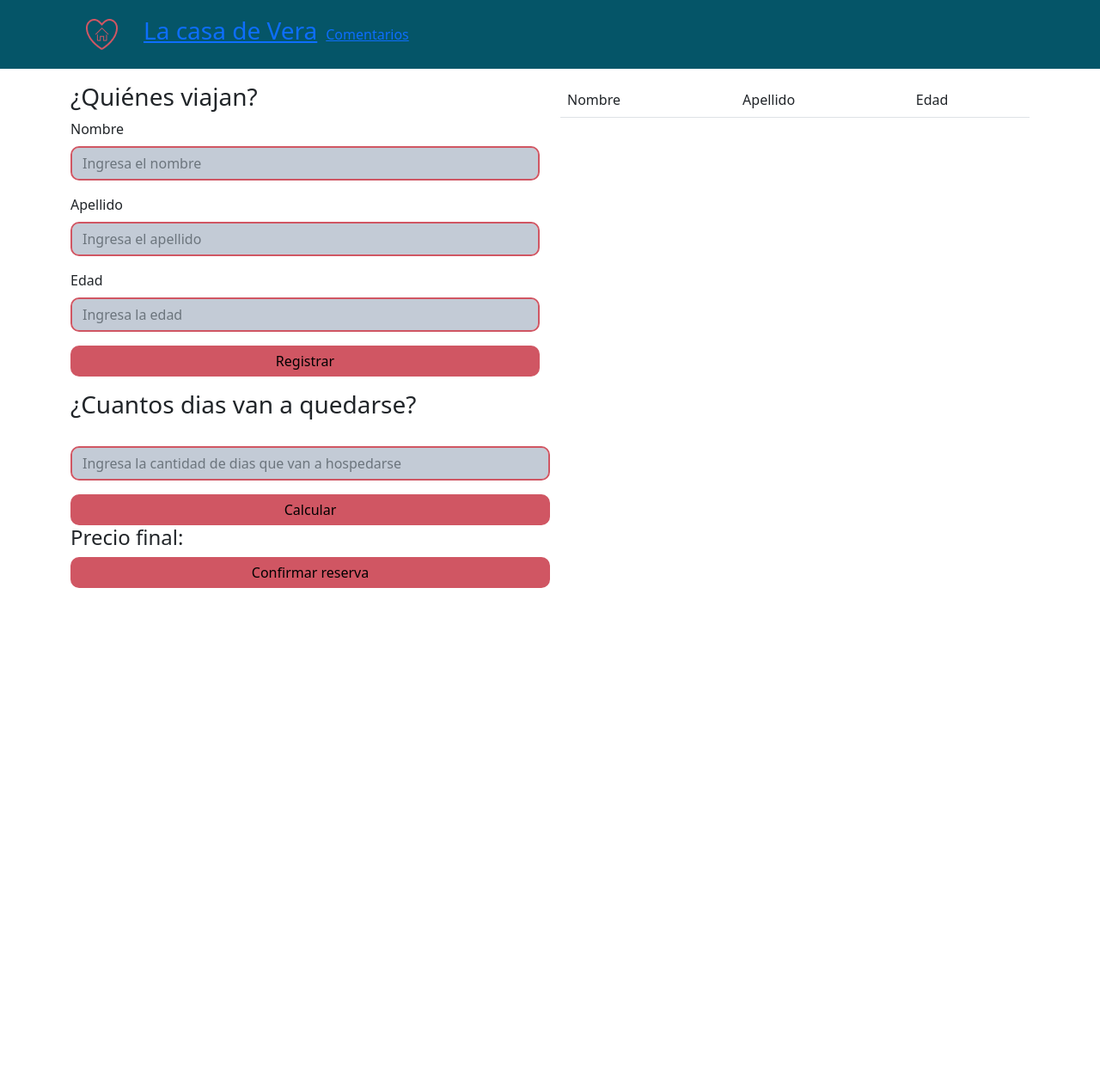
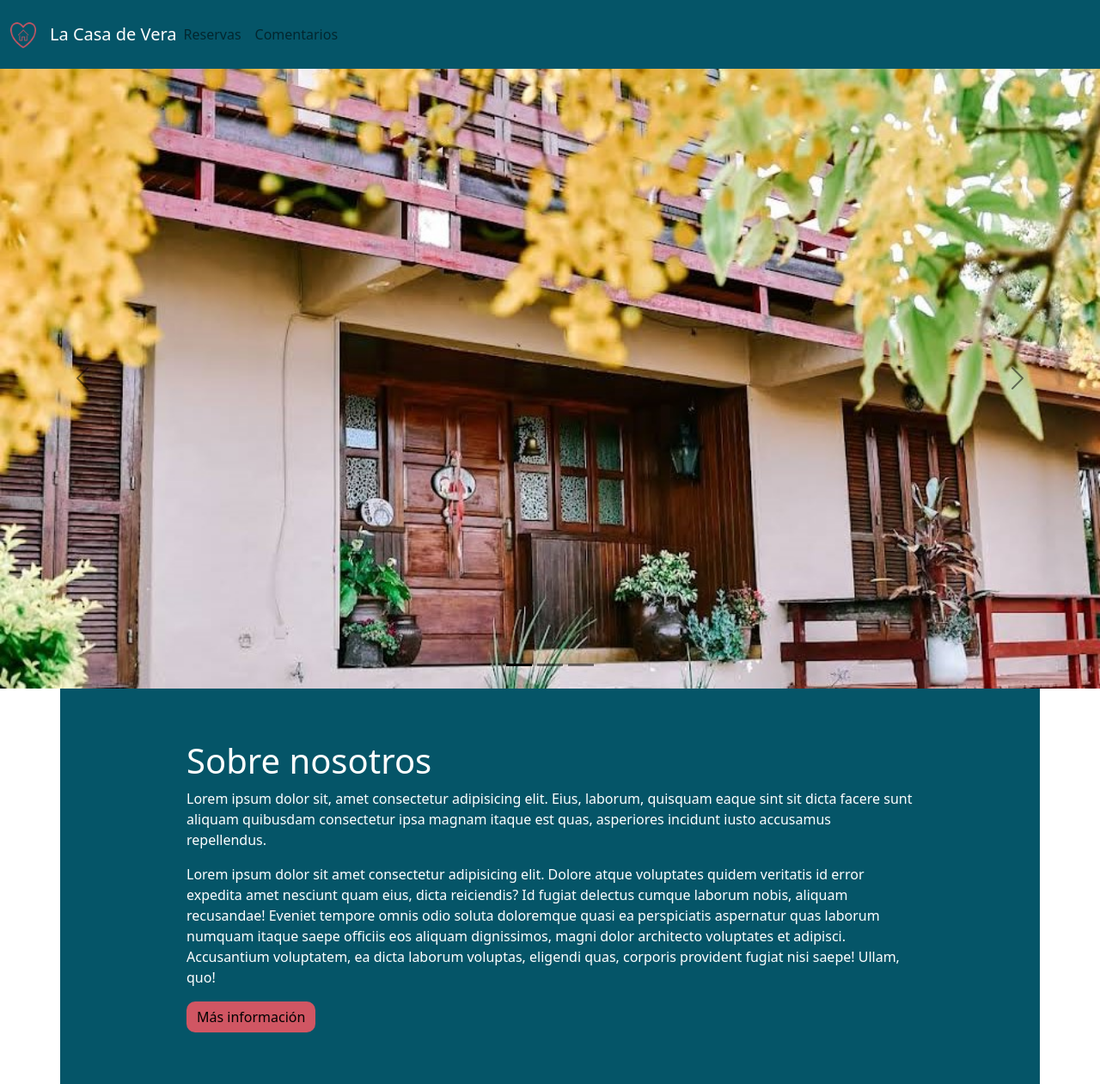
Before and after one commit to viczabaleta/ZabaletaFetch, a plain HTML site: page index.html in a window 1280 px wide. Shown: the whole page at 86% size. Before the commit the page ends 800 px from the top, so only its background shows below. Drawn offline with nearby package versions, Linux system fonts and the light colour scheme; some packages are replaced by stand-ins of ours; no server answers; a script that the page names is missing.

Commit message:
EntregaFinal

```diff
--- a/css/styles.css
+++ b/css/styles.css
@@ -1,10 +1,25 @@
-.header {
-    background-color: #055568;
-    display: flex;
-    align-items: center;
-    justify-content: baseline;
+.navbar {
+
     height: 80px;
     color:white
+}
+
+.bg-light {
+    color: #055568;
+}
+
+.header, .container {
+    width: 100vw;
+}
+
+.header_section {
+    text-decoration: none;
+    color: white;
+}
+
+.selected {
+    color:#D05663;
+    font-weight: bold;
 }
 
 .logo {
@@ -12,9 +27,16 @@
 
 }
 
-.header h3 {
-    padding-left: 30px;
-    padding-right: 10px;
+.header_titulo {
+    text-decoration: none;
+    color: #fff;
+}
+
+
+.info {
+    color: #fff;
+    background-color: #055568;
+    padding: 60px;
 }
 
 .btn-light {
--- a/index.html
+++ b/index.html
@@ -9,100 +9,100 @@
     <link rel="stylesheet" href="https://cdn.jsdelivr.net/npm/bootstrap@5.2.0-beta1/dist/css/bootstrap.min.css">
     <link rel="stylesheet" href="css/styles.css">
     <link rel="shortcut icon" href="images/logo.png" type="image/x-icon">
-    <title>La casa de Vera - Reservas</title>
+    <title>La casa de Vera</title>
 </head>
 
 <body>
-
-    <header class="header">
-        <img src="images/logo.png" alt="logo" class="logo">
-        <h3><a href="index.html">La casa de Vera</a></h3>
-        <a href="comentarios.html">Comentarios</a>
+    <header>
+        <nav class="navbar navbar-expand-lg" style="background-color: #055568;">
+            <div class="container-fluid">
+              <a class="navbar-brand" href="index.html">
+                <img src="images/logo.png" alt="" width="30" height="30" class="d-inline-block align-text-top"><a class="nav-link active fs-5" aria-current="page" href="index.html">La Casa de Vera</a>
+                </a>
+              <button class="navbar-toggler" type="button" data-bs-toggle="collapse" data-bs-target="#navbarSupportedContent" aria-controls="navbarSupportedContent" aria-expanded="false" aria-label="Toggle navigation">
+                <span class="navbar-toggler-icon"></span>
+              </button>
+              <div class="collapse navbar-collapse" id="navbarSupportedContent">
+                <ul class="navbar-nav me-auto mb-2 mb-lg-0">
+                    <li class="nav-item">
+                        <a class="nav-link" href="reservas.html">Reservas</a>
+                      </li>
+                  <li class="nav-item">
+                    <a class="nav-link" href="comentarios.html">Comentarios</a>
+                  </li>
+                </ul>
+              </div>
+            </div>
+          </nav>
     </header>
 
-    <div class="container mt-3">
-        <div class="row">
-            <div class="col-md-6">
-                <h3>¿Quiénes viajan?</h3>
-                <form id="formularioPersonas">
-                    <div class="mb-3">
-                        <label class="form-label">Nombre</label>
-                        <input id="nombre" class="form-control" type="text" placeholder="Ingresa el nombre">
-                    </div>
-                    <div class="mb-3">
-                        <label class="form-label">Apellido</label>
-                        <input id="apellido" class="form-control" type="text" placeholder="Ingresa el apellido">
-                    </div>
 
-                    <div class="mb-3">
-                        <label class="form-label">Edad</label>
-                        <input id="edad" class="form-control" type="text" placeholder="Ingresa la edad">
-                    </div>
-                    <div class="d-grid gap-2">
-                        <button type="submit" class="btn btn-light">Registrar</button>
-                    </div>
-                    <div class="error1">
-                        <h4>Tienes que completar todos los campos</h4>
-                    </div>
-                </form>
+    <main>
+        <div id="carouselExampleIndicators" class="carousel carousel-dark slide" data-bs-ride="true">
+            <div class="carousel-indicators">
+                <button type="button" data-bs-target="#carouselExampleIndicators" data-bs-slide-to="0" class="active"
+                    aria-current="true" aria-label="Slide 1"></button>
+                <button type="button" data-bs-target="#carouselExampleIndicators" data-bs-slide-to="1"
+                    aria-label="Slide 2"></button>
+                <button type="button" data-bs-target="#carouselExampleIndicators" data-bs-slide-to="2"
+                    aria-label="Slide 3"></button>
+            </div>
+            <div class="carousel-inner">
+                <div class="carousel-item active">
+                    <img src="images/casa01.jpg" class="d-block w-100" alt="...">
+                </div>
+                <div class="carousel-item">
+                    <img src="images/casa02.jpg" class="d-block w-100" alt="...">
+                </div>
+                <div class="carousel-item">
+                    <img src="images/casa03.jpg" class="d-block w-100" alt="...">
+                </div>
+            </div>
+            <button class="carousel-control-prev" type="button" data-bs-target="#carouselExampleIndicators"
+                data-bs-slide="prev">
+                <span class="carousel-control-prev-icon" aria-hidden="true"></span>
+                <span class="visually-hidden">Previous</span>
+            </button>
+            <button class="carousel-control-next" type="button" data-bs-target="#carouselExampleIndicators"
+                data-bs-slide="next">
+                <span class="carousel-control-next-icon" aria-hidden="true"></span>
+                <span class="visually-hidden">Next</span>
+            </button>
+        </div>
+
+        <div class="container text-left info">
+            <div class="row">
+                <div class="col"></div>
+                <div class="col-10">
+                    <h1>Sobre nosotros</h1>
+                </div>
+                <div class="col"></div>
+            </div>
+            <div class="row">
+                <div class="col"></div>
+                <div class="col-10">
+                    <p>Lorem ipsum dolor sit, amet consectetur adipisicing elit. Eius, laborum, quisquam eaque sint sit
+                        dicta facere sunt aliquam quibusdam consectetur ipsa magnam itaque est quas, asperiores incidunt
+                        iusto accusamus repellendus.</p>
+                    <p>Lorem ipsum dolor sit amet consectetur adipisicing elit. Dolore atque voluptates quidem veritatis
+                        id error expedita amet nesciunt quam eius, dicta reiciendis? Id fugiat delectus cumque laborum
+                        nobis, aliquam recusandae! Eveniet tempore omnis odio soluta doloremque quasi ea perspiciatis
+                        aspernatur quas laborum numquam itaque saepe officiis eos aliquam dignissimos, magni dolor
+                        architecto voluptates et adipisci. Accusantium voluptatem, ea dicta laborum voluptas, eligendi
+                        quas, corporis provident fugiat nisi saepe! Ullam, quo!</p>
+                </div>
+                <div class="col"></div>
+            </div>
+            <div class="row">
+                <div class="col"></div>
+                <div class="col-10"><button id="alert" onclick="mostrarAlertInfo()" class="btn btn-light">Más
+                        información</button></div>
+                <div class="col"></div>
             </div>
 
+        </div>
+    </main>
 
-            <div class="col-md-6">
-                <table id="tablaPersonas" class="table table-striped table-hover">
-                    <thead>
-                        <tr>
-                            <td>Nombre</td>
-                            <td>Apellido</td>
-                            <td>Edad</td>
-                        </tr>
-                        </th>
-
-                    <tbody class="tabla">
-
-                    </tbody>
-
-                </table>
-            </div>
-        </div>
-    </div>
-
-    <div class="container mt-3">
-        <div class="col-md-6">
-
-            <h3>¿Cuantos dias van a quedarse?</h3>
-            <form id="formularioTiempo">
-                <div class="mb-3">
-                    <label class="form-label"></label>
-                    <input id="dias" class="form-control" type="text" placeholder="Ingresa la cantidad de dias que van a hospedarse">
-                </div>
-                <div class="d-grid gap-2">
-                    <button id="calcularBtn" type="submit" class="btn btn-light">Calcular</button>
-                </div>
-                <div class="error2">
-                    <h4>Tienes que completar el campo</h4>
-                </div>
-                <div class="errorTiempoMax">
-                    <h4>La estadia maxima es de 30 dias</h4>
-                </div>
-            </form>
-        </div>
-
-
-        <div class="col-md-6">
-            <h4>Precio final:</h4>
-            <div id="precioFinal">
-
-            </div>
-            <div class="d-grid gap-2">
-                <button id="alert" onclick="mostrarAlert()" class="btn btn-light"> Confirmar reserva </button>
-
-            </div>
-
-
-
-        </div>
-    </div>
 
 
 
--- a/js/main.js
+++ b/js/main.js
@@ -3,14 +3,18 @@
 const lista = document.getElementById('listado');
 
 fetch('https://jsonplaceholder.typicode.com/posts')
-    .then( (resp) => resp.json() )
-    .then( (data) => {
+    .then((resp) => resp.json())
+    .then((data) => {
 
         data.forEach((post) => {
-            const li = document.createElement('li')
+            const li = document.createElement('div')
             li.innerHTML = `
-                <h4>${post.title}</h4>
-                <p>${post.body}</p>
+            <div class="card col" style="width: 18rem;">
+              <div class="card-body">
+                <h5 class="card-title">${post.title}</h5>
+                <p class="card-text">${post.body}</p>
+              </div>
+            </div>
             `
             lista.append(li)
         })
@@ -137,10 +141,10 @@ function mostrarPrecioFinal() {
 
     let precioTotal = document.getElementById('precioFinal');
 
-    let precioPersonas = 1000*personas.length;
+    let precioPersonas = 1000 * personas.length;
     console.log(precioPersonas);
 
-    let precioFinal = precioPersonas*tiempo;
+    let precioFinal = precioPersonas * tiempo;
     console.log(precioFinal);
 
 
@@ -174,15 +178,15 @@ calcularBtn.onclick = (event) => {
 
 }
 
-function calculo(cantidad,precio,inputtext,totaltext){
+function calculo(cantidad, precio, inputtext, totaltext) {
 
-	// Calculo del subtotal
-	subtotal = precio*cantidad;
-	inputtext.value=subtotal;
+    // Calculo del subtotal
+    subtotal = precio * cantidad;
+    inputtext.value = subtotal;
 
-        //Calculo del total
-	total = eval(totaltext.value);
-	totaltext.value = total + subtotal;
+    //Calculo del total
+    total = eval(totaltext.value);
+    totaltext.value = total + subtotal;
 }
 
 function mostrarAlert() {
@@ -195,3 +199,14 @@ function mostrarAlert() {
     })
 
 }
+
+
+function mostrarAlertInfo() {
+
+    Swal.fire({
+        icon: 'info',
+        title: 'Contacto',
+        text: 'Mail: info@casadevera.com | Telefono: 4321-4321',
+        footer: '<a href="reservas.html">Reservar ahora</a>'
+    })
+}
```
Also changed, not shown: comentarios.html (+33 -15 lines), reservas.html (added, +132 -0 lines), images/casa01.jpg (added), images/casa02.jpg (added), images/casa03.jpg (added).
